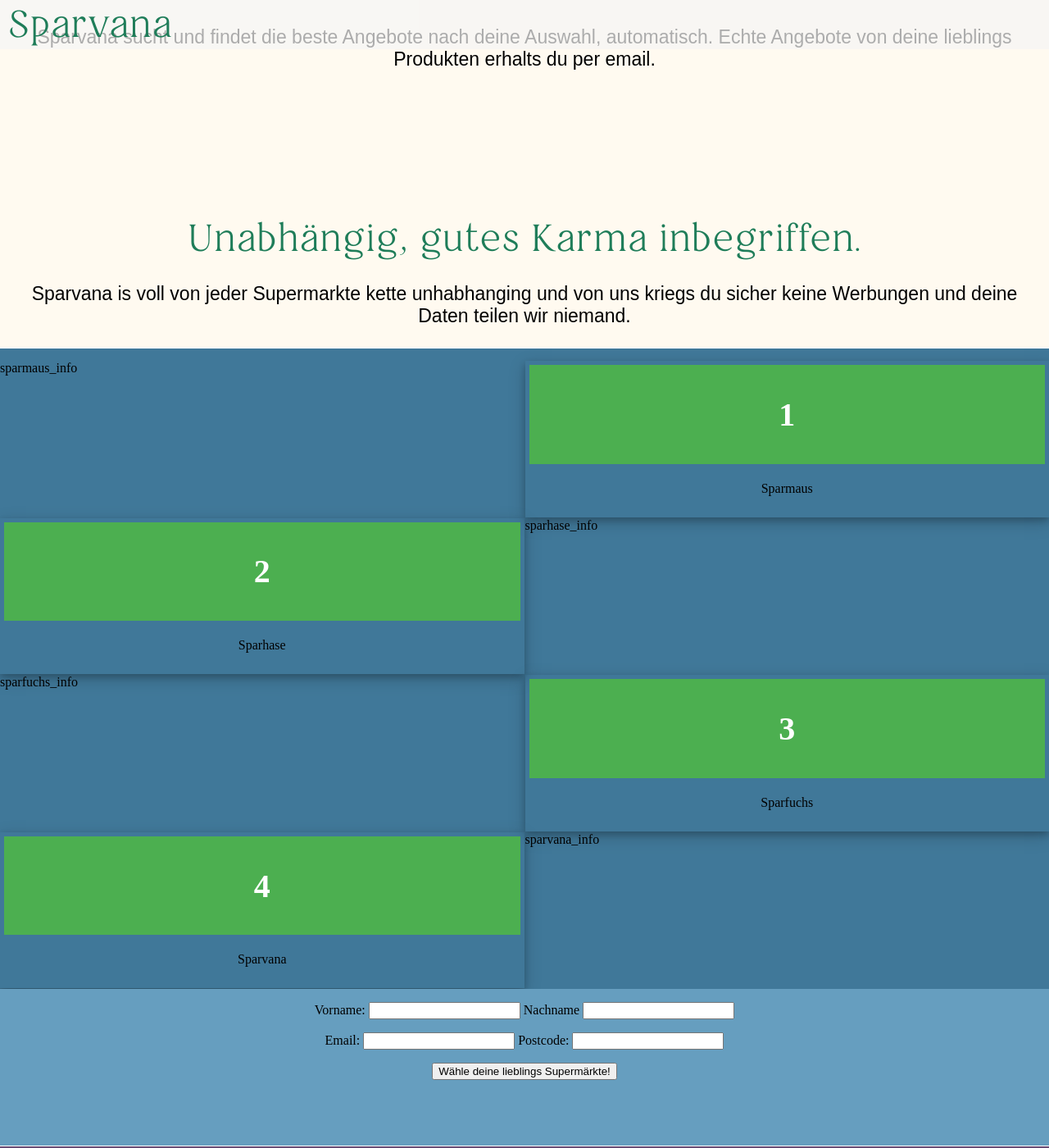
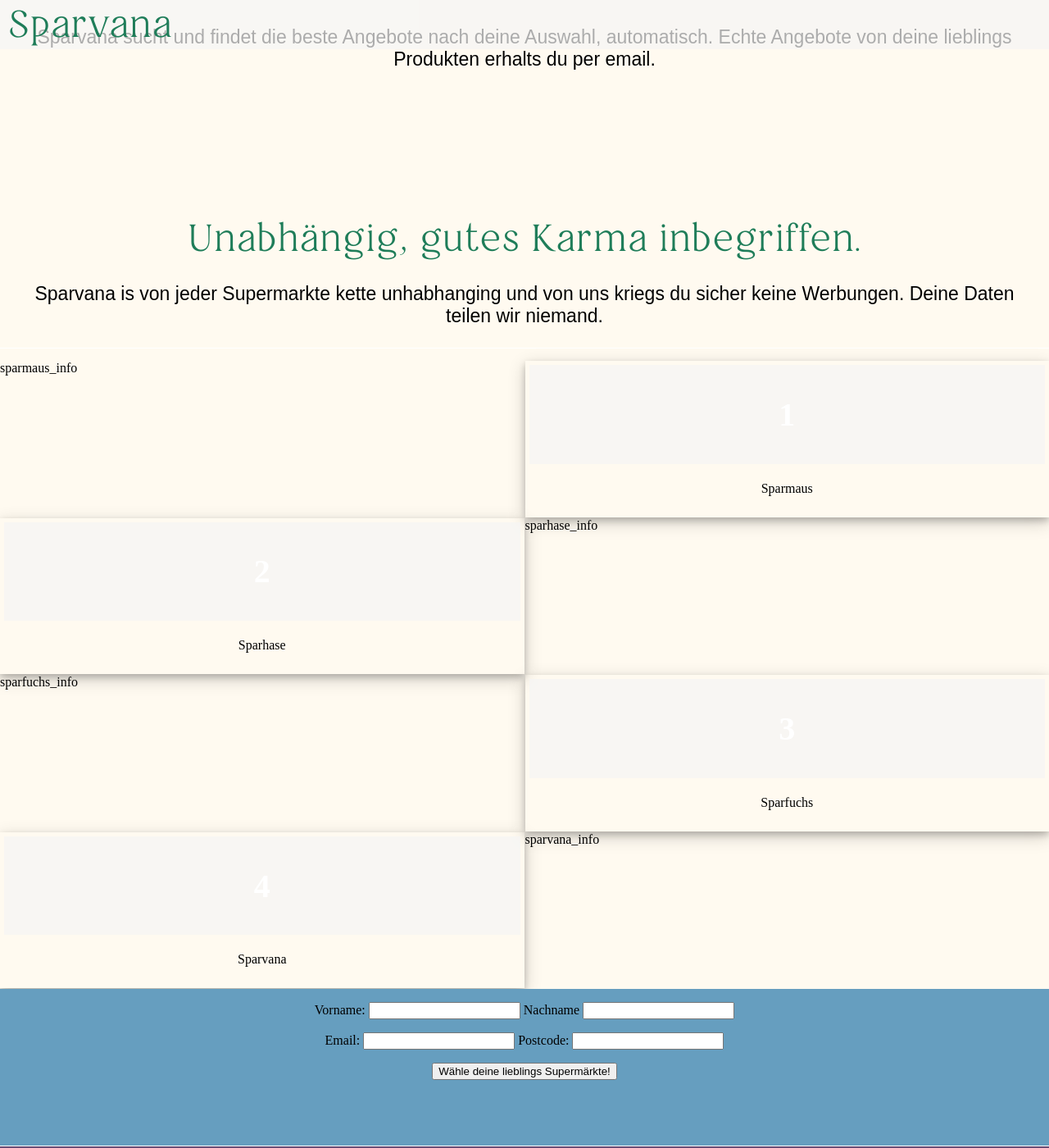
Before and after one commit to paulovfc/supermarket_get, a Jekyll site: the page built from index.md, in a window 1280 px wide and 1400 px high, scrolled down 861 px. Shown: the whole window at 82% size. Built offline with Jekyll 4.4.1, drawn with Linux system fonts in a browser that asks for light colours; comment, search, counter and statistics services are not loaded.

Commit message:
image work

```diff
--- a/assets/css/styles.scss
+++ b/assets/css/styles.scss
@@ -123,8 +123,8 @@
   "sparfuchs_info sparfuchs"
   "sparvana sparvana_info"
   "mailing_list mailing_list";
-   grid-area: content_middle;
-   background: #407899;
+  grid-area: content_middle;
+  background: #fffaf0;
   padding-top: 15px;
 }
 
@@ -161,7 +161,7 @@
 }
 
 div.header {
-  background-color: #4CAF50;
+  background-color: rgba(245, 245, 245, 0.7);
   color: white;
   padding: 10px;
   font-size: 20px;
--- a/index.md
+++ b/index.md
@@ -58,7 +58,7 @@
 Unabhängig, gutes Karma inbegriffen.
 		  </div>
 		  <div class="fourth_headline_text">
-Sparvana is voll von jeder Supermarkte kette unhabhanging und von uns kriegs du sicher keine Werbungen und deine Daten teilen wir niemand.
+Sparvana is von jeder Supermarkte kette unhabhanging und von uns kriegs du sicher keine Werbungen. Deine Daten teilen wir niemand.
 		  </div>
 
 
```
